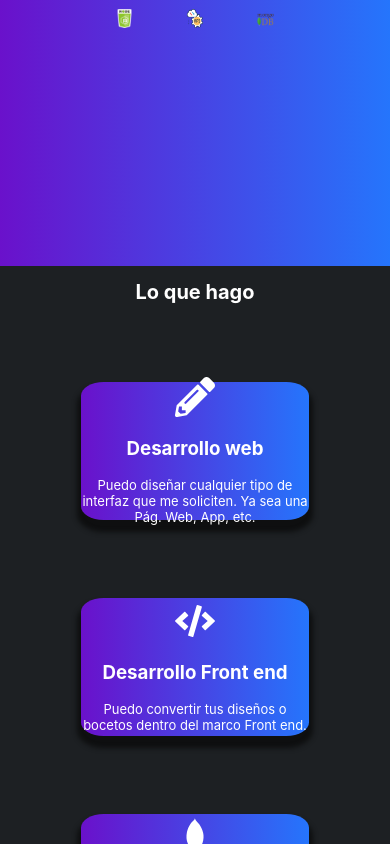
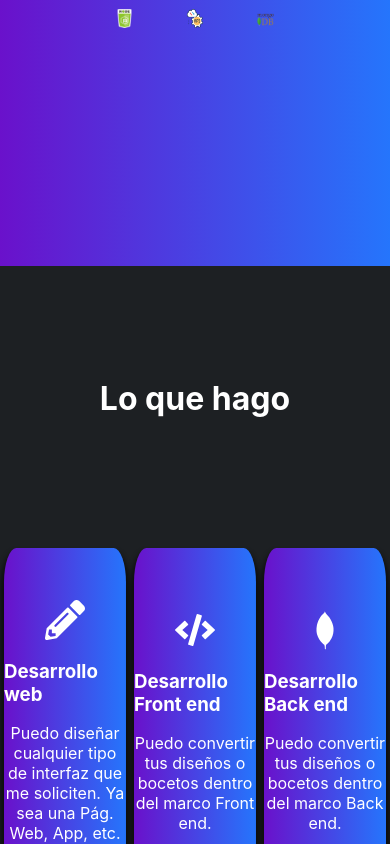
Before and after one commit to Lcdiego/Portfolio, a React (Create React App) app: page / in a window 390 px wide. Shown: the part 2266-3110 px from the top of the page. Built offline with nearby package versions, Linux system fonts and the light colour scheme; a web font is replaced by a local one.

Commit message:
actializacion

```diff
--- a/package.json
+++ b/package.json
@@ -1,6 +1,5 @@
 {
   "name": "miapp",
-  "homepage": "https://Lcdiego.github.io/Trabajo_Practico_Portfolio",
   "version": "0.1.0",
   "private": true,
   "dependencies": {
@@ -16,8 +15,8 @@
     "web-vitals": "^2.1.4"
   },
   "scripts": {
-    "predeploy": "npm run build",
-    "deploy": "gh-pages -d build",
+
+
     "start": "react-scripts start",
     "build": "react-scripts build",
     "test": "react-scripts test",
--- a/src/components/TP-Porfolio/Footer/style.css
+++ b/src/components/TP-Porfolio/Footer/style.css
@@ -45,55 +45,3 @@
 .iconosFooter:hover{
     background-color:rgb(166,175,184,0.3) ;
 }
-@media(max-width:1100px){
-
-    .Footer{
-        width: 28%;
-    }
-}
-@media(max-width:1000px){
-
-    .Footer{
-        width: 30%;
-    }
-}
-@media(max-width:900px){
-
-    .Footer{
-        width: 34%;
-    }
-}
-@media(max-width:800px){
-
-    .Footer{
-        width: 36%;
-    }
-}
-@media(max-width:700px){
-
-    .Footer{
-        width: 43%;
-    }
-}
-@media(max-width:600px){
-
-    .Footer{
-        width: 54%;
-    }
-}
-@media(max-width:500px){
-
-    .Footer{
-        width: 60%;
-    }
-}
-@media(max-width:400px){
-
-    .iconosFooter{
-        font-size: 17px;
-
-    }
-    .Footer{
-        width: 90%;
-    }
-}
--- a/src/components/TP-Porfolio/Formulario/Style.css
+++ b/src/components/TP-Porfolio/Formulario/Style.css
@@ -89,22 +89,3 @@ textarea:hover{
     background: #adb7eb;;
     color: #212529
 }
-
-@media( max-width:900px){
-    .formulario{
-        width: 60%;
-    }
-}
-@media( max-width:500px){
-    .formulario{
-        width: 70%;
-    }
-}
-@media( max-width:400px){
-    .formulario{
-        width: 82%;
-    }
-    .tituloFormulario{
-        font-size: 24px;
-    }
-}
--- a/src/components/TP-Porfolio/HeroNavbar/HeroNavbar.css
+++ b/src/components/TP-Porfolio/HeroNavbar/HeroNavbar.css
@@ -34,8 +34,8 @@ background-size: cover;
 
 }
 .menuHorizontal{
-    display: flex;                    /* Se mantiene el estilo y la posicion de la hamburguesa*/
-    align-items: center;           /*Al menu al desplazarlo a la derecha tengo que reducir el ancho para que la imaguen pricipal no se achique*/
+    display: flex;
+    align-items: center;
     justify-content:center ;
     height: 6%;
     background-color: rgb(37,31,31);
@@ -151,24 +151,3 @@ background-size: cover;
     color: white;
     font-size: 48px;
 }
-/*.menuItems{
-
-    display: none;
-    list-style: none;
-}
-.listasVerticales:hover{
-   background-color:  rgb(166,175,184,0.3);
-
-}
-.listasVerticales{
-list-style: none;
-margin: 33px;
-border-radius: 13px;
-
-
-}
-
- .menuHorizontal .listasVerticales:hover .menuItems{
-    display: block;
-}
-*/
--- a/src/components/TP-Porfolio/Main/Main.css
+++ b/src/components/TP-Porfolio/Main/Main.css
@@ -17,9 +17,9 @@
 }
 .contenedorImagen_caja{
     display: flex;
-    justify-content: flex-end;         /*para dar el efecto de marco a la imagen lo resolvi con un div con position relative.No recomendable */
+    justify-content: flex-end;
     align-items: center;
-    width: 44%;                        /* A su vez le imagen como el div estan adentro del contenedor imaguen_caja*/
+    width: 44%;
     height:100vh ;
 }
 
--- a/src/components/TP-Porfolio/Main/Main.jsx
+++ b/src/components/TP-Porfolio/Main/Main.jsx
@@ -27,7 +27,7 @@ const Main= () => {
             <h1 className='titulo'>Acerca de mi</h1>
             <p className='parrafo'>Mi nombre es Diego Leandro Colman, tengo 44 años y vivo en la ciudad de  Plata , Buenos Aires, Argentina.</p>
             <p className='parrafo'> Soy programador Web Full Stack . Estudié en la Universidad Tecnológica Nacional (UTN) y mi prioridad es desempeñarme en diseños agradables y fáciles de utilizar para los usuarios.</p>
-            <p className='parrafo'>Tengo experiencia y referencias laborales comprobables.</p>
+
             <p className='parrafo'>Me apasiona diseñar y programar para que mis clientes queden 100% satisfechos. Cada proyecto es un desafío personal, priorizando el crecimiento y buscando aumentar los ingresos de las empresas que me contraten.</p>
             <p className='parrafo'>En mi portfolio podrás observar detalladamente todas las tecnologías que utilizo al desarrollar mis proyectos y aquellos en lo que estoy trabajando en la actualidad.</p>
             <p className='parrafo'>No dudes en consultarme. Estoy a tu disposición para responder todas tus dudas.</p>
--- a/src/components/TP-Porfolio/Proyectos/Proyecto.css
+++ b/src/components/TP-Porfolio/Proyectos/Proyecto.css
@@ -82,65 +82,3 @@ background-image: linear-gradient(to right, #6a11cb 0%, #2575fc 100%);
 
     cursor: pointer;
 }
-
-
-@media(max-width:1200px){
-    .fotos1{
-        width:63%;
-
-}
-
-}
-@media(max-width:1100px){
-    .fotos1{
-        width:70%;
-
-    }
-}
-@media(max-width:1000px){
-    .fotos1{
-        width:78%;
-
-    }
-}
-@media(max-width:900px){
-    .fotos1{
-        width:90%;
-
-    }
-}
-@media(max-width:800px){
-    .fotos1{
-        width:94%;
-
-    }
-}
-@media(max-width:700px){
-    .fotos1{
-        display: flex;
-
-
-    }
-}
-@media(max-width:637px){
-    .proyectoImagen{
-        width: 40%;
-    }
-    .fotos1{
-        height: 83%;
-        justify-content: center;
-
-    }
-}
-@media(max-width:500px){
-    .proyectoImagen{
-        width:42%;
-
-    }
-}
-@media(max-width:400px){
-    .proyectoImagen{
-        width:42%;
-        height:30%;
-    }
-}
--- a/src/components/TP-Porfolio/Servicios/Servicios.css
+++ b/src/components/TP-Porfolio/Servicios/Servicios.css
@@ -68,102 +68,3 @@
     margin-bottom: 10px;
 
 }
-@media(max-width:1100px){
-    .contenedorEtiqueas{
-        width: 300px;
-        height: 253px;
-    }
-
-    .parrafoEtiqueta{
-        font-size: 16px;
-    }
-
-
-}
-@media(max-width:1000px){
-    .contenedorEtiqueas{
-        width: 266px;
-        height: 222px;
-    }
-    .titulo_Etiqueta{
-        font-size: 26px;
-    }
-}
-@media(max-width:900px){
-    .contenedorEtiqueas{
-        width: 226px;
-        height: 222px;
-    }
-    .parrafoEtiqueta{
-        font-size: 13px;
-    }
-
-
-}
-@media(max-width:800px){
-    .contenedorEtiqueas{
-        width: 226px;
-        height: 197px;
-    }
-    .titulo_Etiqueta{
-        height: 23%;
-    }
-    .seccionServicios{
-        height: 70vh;
-
-    }
-
-}
-@media(max-width:700px){
-    .titulo_Etiqueta{
-        height: 27%;
-    }
-    .tituloExperiencia1{
-        color: white;
-        font-size: 19px;
-        position: relative;
-        right: 28px;
-    }
-    .seccionServicios{
-        height: 66vh;
-
-    }
-    .contenedorEtiqueas{
-        width: 251px;
-        height: 198px;
-    }
-
-}
-@media(max-width:600px){
-    .contenedorEtiqueas{
-        width:207px;
-        height:198px ;
-    }
-
-.titulo_Etiqueta{
-    height: 28%;
-}
-.seccionServicios{
-    padding-top: 4%;
-    height: 65vh;
-}
-}
-@media(max-width:500px){
-.titulo_Etiqueta{
-    font-size: 20px;
-    height: 5%;
-}
-.contenedorEtiqueas{
-    width: 228px;
-    height: 138px;
-}
-.seccionServicios{
-    flex-wrap: nowrap;
-    flex-direction: column;
-    align-items: center;
-    padding-top: 1%;
-    height: 95%;
-
-}
-
-}
```
